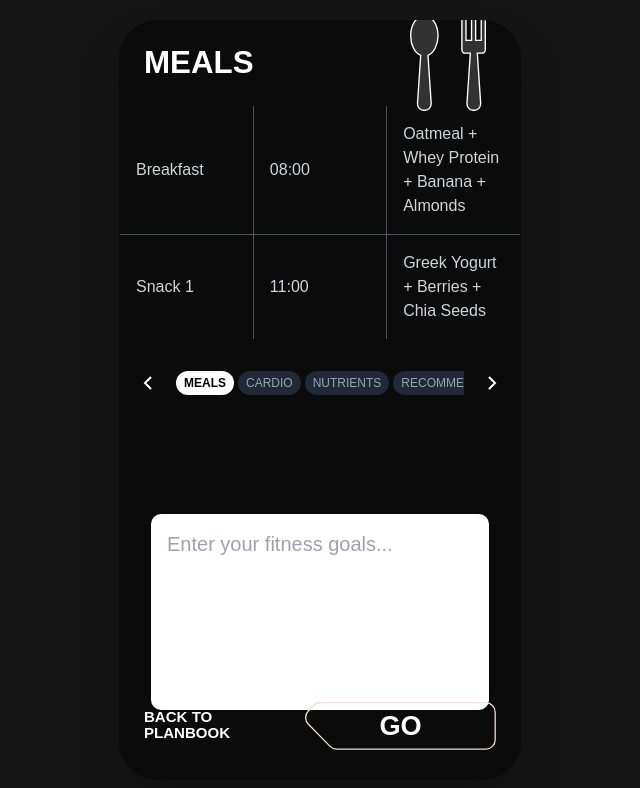
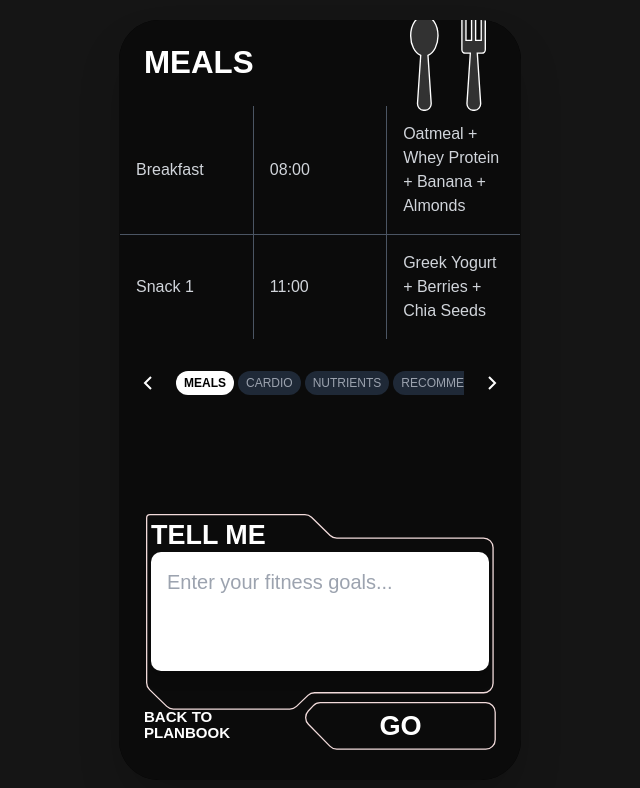
Before and after one commit to amirnajjar92/Synapse, a Next.js app: page /plan-detail/1 in a window 1280 px wide. Shown: the top 788 px of the page, without its empty margins (320-960 px from the left). Built offline with nearby package versions, Linux system fonts and the light colour scheme; no server answers; a web font is replaced by a local one.

Commit message:
Revert PromptBox to original style and update Monitor page

```diff
--- a/src/app/monitor/page.tsx
+++ b/src/app/monitor/page.tsx
@@ -1,7 +1,6 @@
 'use client';
 
 import { BarChart } from '@/components/BarChart';
-import PromptBox from '@/components/PromptBox';
 import CustomButton from '@/components/CustomButton';
 import { useEffect, useState } from 'react';
 import { useSession } from 'next-auth/react';
@@ -327,17 +326,16 @@ export default function MonitorPage() {
           {/* Row 8: 400x46 (5.26% height) */}
           <div className="w-full h-[5.26%] border border-[#3B3B3B]"></div>
 
-          {/* Row 9: 400x176 (20.14% height) - Daily Notes Prompt Box */}
+          {/* Row 9: 400x176 (20.14% height) - Daily Notes */}
           <div className="w-full h-[20.14%] border border-[#3B3B3B] flex flex-col p-2">
             {isLoading ? (
               <Skeleton className="w-full h-full" />
             ) : (
-              <PromptBox
+              <textarea
+                className="w-full h-full bg-white text-gray-800 text-sm sm:text-base md:text-xl font-light text-left rounded-lg p-3 border-none resize-none outline-none focus:ring-0"
                 placeholder="Add your daily activity notes..."
                 value={dailyNotes}
-                onChange={setDailyNotes}
-                onSend={() => {}} // No send, just auto-save
-                autoGrow
+                onChange={(e) => setDailyNotes(e.target.value)}
               />
             )}
           </div>
--- a/src/components/PromptBox.tsx
+++ b/src/components/PromptBox.tsx
@@ -7,31 +7,21 @@ interface PromptBoxProps {
   onChange: (text: string) => void;
   isLoading?: boolean;
   usePlannerStyle?: boolean; // Whether to use planner page specific width
-  placeholder?: string;
-  autoGrow?: boolean;
-  onSend?: () => void;
 }
 
 const Skeleton = ({ className = '' }: { className?: string }) => (
   <div className={`animate-pulse bg-gradient-to-r from-gray-800 via-gray-700 to-gray-800 bg-[length:200%_100%] opacity-50 ${className}`} />
 );
 
-const PromptBox: React.FC<PromptBoxProps> = ({
-  value,
-  onChange,
-  isLoading,
-  usePlannerStyle = false,
-  placeholder = "Enter your fitness goals...",
-}) => {
+const PromptBox: React.FC<PromptBoxProps> = ({ value, onChange, isLoading, usePlannerStyle = false }) => {
   // Don't show skeleton while generating, show the input directly
   // if (isLoading) {
   //   return <Skeleton className="w-full h-full rounded-lg" />;
   // }
 
   return (
-    <div className="w-full h-full relative transition-all duration-300 ease-out">
-      {/* Only show frame if using planner style */}
-      {usePlannerStyle && (
+    <div className="w-full h-full relative transition-all duration-300 ease-out ">
+      {/* Frame container */}
       <div className="absolute inset-0 flex items-center justify-center">
         <img
           src="/vectors/prompt-box-frame.svg"
@@ -39,7 +29,6 @@ const PromptBox: React.FC<PromptBoxProps> = ({
           className="w-full h-full object-contain"
         />
       </div>
-      )}
       {/* Input container */}
       <div className="absolute inset-0 flex items-center justify-center">
         <div
@@ -48,13 +37,12 @@ const PromptBox: React.FC<PromptBoxProps> = ({
             width: usePlannerStyle
               ? `calc(${(327 / 400) * 100}% - 36px)`
               : 'calc(100% - 30px)',
-            height: usePlannerStyle ? `${(125 / 206) * 100}%` : '100%',
+            height: `${(125 / 206) * 100}%`,
             backgroundColor: '#FFFFFF',
             borderRadius: '10px'
           }}
         >
-          {/* TELL ME text container (only for planner) */}
-          {usePlannerStyle && (
+          {/* TELL ME text container */}
           <div className="absolute w-full top-[-30px] left-0 pointer-events-none">
             <span
               className="text-white font-bold"
@@ -67,12 +55,11 @@ const PromptBox: React.FC<PromptBoxProps> = ({
               TELL ME
             </span>
           </div>
-          )}
           <textarea
             className="w-full h-full text-gray-800 text-sm sm:text-base md:text-xl font-light text-left bg-transparent border-none resize-none outline-none placeholder-gray-400 focus:ring-0"
             value={value}
             onChange={(e) => onChange(e.target.value)}
-            placeholder={placeholder}
+            placeholder="Enter your fitness goals..."
           />
         </div>
       </div>
```
Lines whose indentation alone changed are shown as unchanged.
